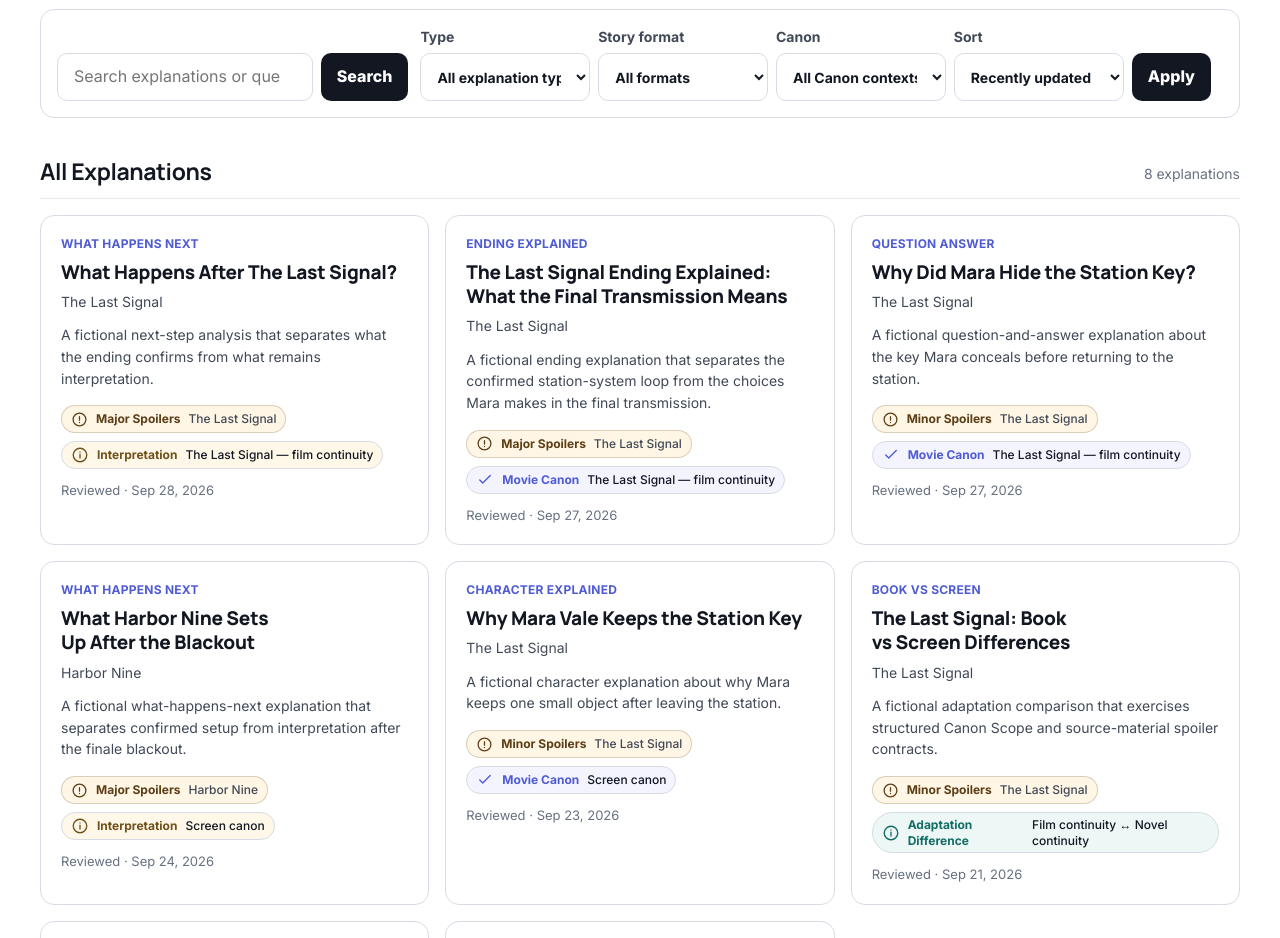
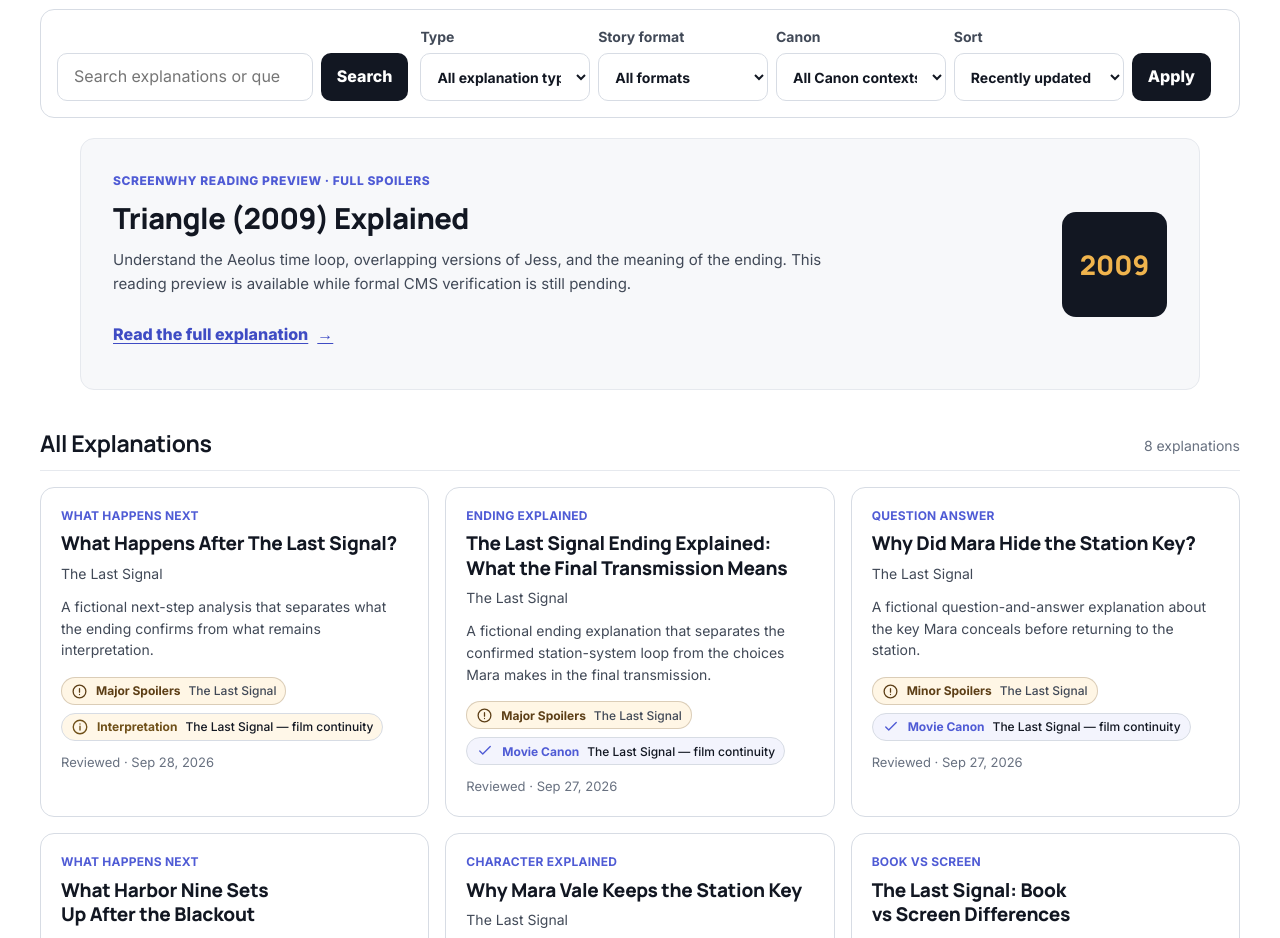
Before and after one commit to rajudasrudrov2/screenwhy-web, a Next.js app: page /explanations in a window 1280 px wide. Shown: the part 1140-2078 px from the top of the page. Built offline with nearby package versions, Linux system fonts and the light colour scheme.

Commit message:
Surface Triangle reading preview in explanations discovery without fake published counts

```diff
--- a/src/features/explanation-discovery/ExplanationDiscovery.tsx
+++ b/src/features/explanation-discovery/ExplanationDiscovery.tsx
@@ -10,6 +10,7 @@ import {
 import { CANON_CLASSIFICATIONS } from "@/types/domain/canon";
 import { PUBLIC_HUB_ROUTES, PUBLIC_ROUTE_FAMILIES } from "@/config/routes";
 import { CompactEmptyState } from "@/features/utility-states";
+import { matchesTriangleReadingQuery, TriangleDiscoveryCard } from "@/features/triangle-preview/TriangleDiscoveryCard";
 import {
   curatedExplanationHref,
   explanationDiscoveryHasFilters,
@@ -158,6 +159,13 @@ export function ExplanationDiscovery({ model }: { readonly model: ExplanationDis
   const { definition, filters, results, featured } = model;
   const resultLabel = `${results.totalItems} ${results.totalItems === 1 ? "explanation" : "explanations"}`;
   const title = filters.query ? `Results for “${filters.query}”` : definition.resultsHeading;
+  const showTriangleReadingPreview =
+    (definition.key === "all" || definition.key === "ending")
+    && results.page === 1
+    && (!filters.query || matchesTriangleReadingQuery(filters.query))
+    && (!filters.routeFamily || filters.routeFamily === "movies")
+    && (!filters.explanationType || filters.explanationType === "ending_explained")
+    && !filters.canonClassification;
 
   return (
     <PageContainer className={styles.page}>
@@ -189,6 +197,7 @@ export function ExplanationDiscovery({ model }: { readonly model: ExplanationDis
       <TypeNavigator />
 
       {definition.key === "all" ? <DiscoveryControls model={model} /> : null}
+      {showTriangleReadingPreview ? <TriangleDiscoveryCard /> : null}
 
       <section className={styles.results} aria-labelledby="explanation-results-heading">
         <div className={styles.resultsHeading}>
```
